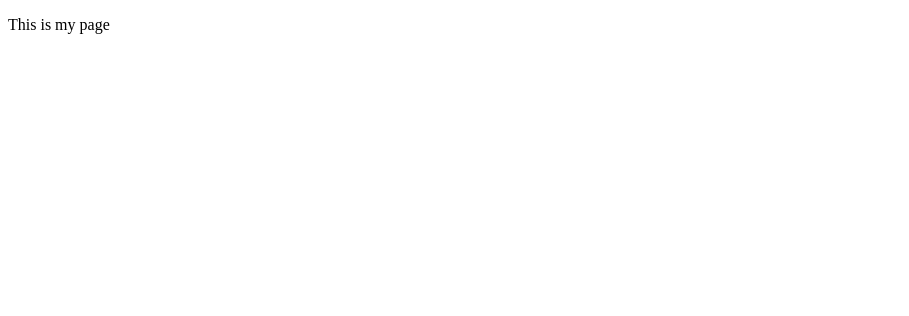
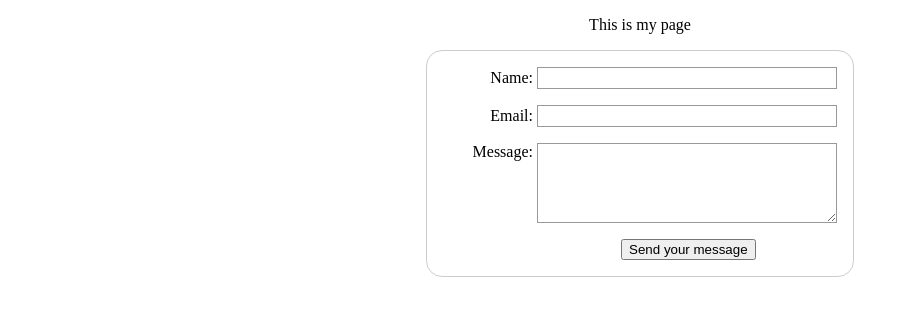
Before and after one commit to pablitoyo11/Form-Basics, a plain HTML site: page index.html in a window 1280 px wide. Shown: the whole page, without its empty margins (0-909 px from the left). Drawn offline with Linux system fonts and the light colour scheme.

Commit message:
Your first form > developer.mozilla

```diff
--- a/index.html
+++ b/index.html
@@ -4,8 +4,97 @@
     <meta charset="utf-8">
     <meta name="viewport" content="width=device-width">
     <title>My test page</title>
+    <style>
+      body {
+  /* Center the form on the page */
+  text-align: center;
+}
+
+form {
+  display: inline-block;
+  /* Form outline */
+  padding: 1em;
+  border: 1px solid #ccc;
+  border-radius: 1em;
+}
+
+ul {
+  list-style: none;
+  padding: 0;
+  margin: 0;
+}
+
+form li + li {
+  margin-top: 1em;
+}
+
+label {
+  /* Uniform size & alignment */
+  display: inline-block;
+  min-width: 90px;
+  text-align: right;
+}
+
+input,
+textarea {
+  /* To make sure that all text fields have the same font settings
+     By default, textareas have a monospace font */
+  font: 1em sans-serif;
+  /* Uniform text field size */
+  width: 300px;
+  box-sizing: border-box;
+  /* Match form field borders */
+  border: 1px solid #999;
+}
+
+input:focus,
+textarea:focus {
+  /* Additional highlight for focused elements */
+  border-color: #000;
+}
+
+textarea {
+  /* Align multiline text fields with their labels */
+  vertical-align: top;
+  /* Provide space to type some text */
+  height: 5em;
+}
+
+.button {
+  /* Align buttons with the text fields */
+  padding-left: 90px; /* same size as the label elements */
+}
+
+button {
+  /* This extra margin represent roughly the same space as the space
+     between the labels and their text fields */
+  margin-left: 0.5em;
+}
+
+    </style>
   </head>
   <body>
     <p>This is my page</p>
+
+    <form action="/my-handling-form-page" method="post">
+      <ul>
+        <li>
+          <label for="name">Name:</label>
+          <input type="text" id="name" name="user_name" />
+        </li>
+        <li>
+          <label for="mail">Email:</label>
+          <input type="email" id="mail" name="user_email" />
+        </li>
+        <li>
+          <label for="msg">Message:</label>
+          <textarea id="msg" name="user_message"></textarea>
+        </li>
+        <li class="button">
+          <button type="submit">Send your message</button>
+        </li>
+      </ul>
+    </form>
+
   </body>
 </html>
```
